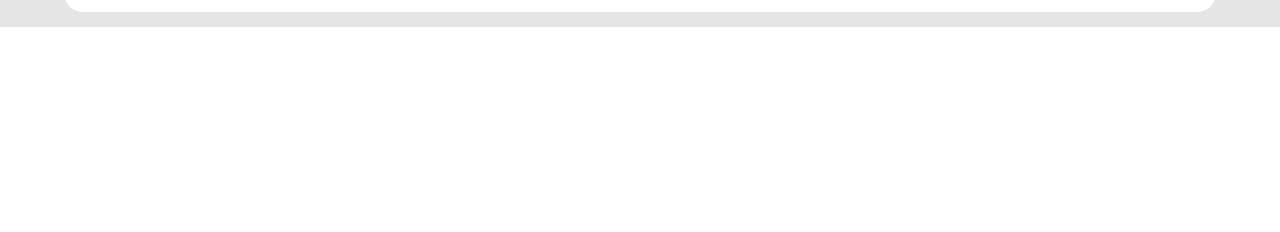
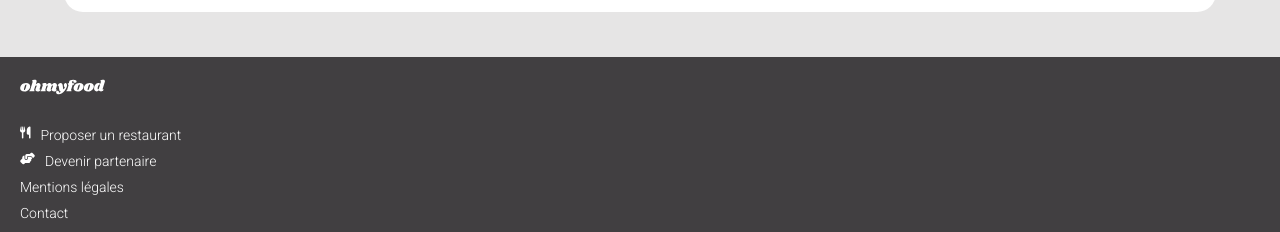
Before and after one commit to LILCLEMCLEM/Projet3_OhMyFood, a website: page index.html in a window 1280 px wide. Shown: the part 1849-2081 px from the top of the page. Before the commit the page ends 1876 px from the top, so only its background shows below. Drawn offline with Linux system fonts and the light colour scheme.

Commit message:
page principale

```diff
--- a/index.html
+++ b/index.html
@@ -126,8 +126,27 @@
         </article>
     </section>
 
-    <footer class="Footer">
+    <footer class="footer">
+        <img class="footer_img" src="img/logo/ohmyfood@2xwhite.svg">
+        <div class="footer_element">
+            <i class="fa-solid fa-utensils"></i>
+            <p class="footer_text">Proposer un restaurant</p>
+        </div>
 
+        <div class="footer_element">
+            <i class="fa-solid fa-handshake-angle"></i>
+            <p class="footer_text">Devenir partenaire</p>
+        </div>
+
+        <div class="footer_element">
+
+            <p class="footer_text">Mentions légales</p>
+        </div>
+
+        <div class="footer_element">
+
+            <p class="footer_text">Contact</p>
+        </div>
     </footer>
 </body>
 </html>
--- a/scss/styles.scss
+++ b/scss/styles.scss
@@ -300,16 +300,50 @@ $color-tertiaire: #99E2D0;
 
 
 
+    }
+    padding-bottom: 30px;
+
+}
 
 
+.footer{
+    display: flex;
+    flex-direction: column;
+    background-color: #413f41;
+    height: 175px;
+    font-family: 'Roboto', Arial, Helvetica, sans-serif;
+    &_img{
 
+        margin-left: 20px;
+        margin-top: 20px;
+        margin-bottom: 20px;
+        width: 85px;
+        height: 20px;
 
+    }
+    &_element{
+        display: flex;
+        flex-direction: row;
+        margin-top: 10px;
+        margin-left: 20px;
+        .fa-solid
+        {
+            font-size: 12px;
+            color: white;
+        }
 
+        .footer_text{
+            font-weight: 300;
+            margin-left: 10px;
+            font-size: 14px;
+            color: white;
+            font-family: 'Roboto' , Arial, Helvetica, sans-serif;
+        }
 
-
-
+        .footer_text:nth-child(1){
+            margin-left: 0px;
+        }
     }
 
 
-
 }
```
Also changed, not shown: css/styles.css, img/logo/ohmyfood@2xwhite.svg (added), 1 other file.
